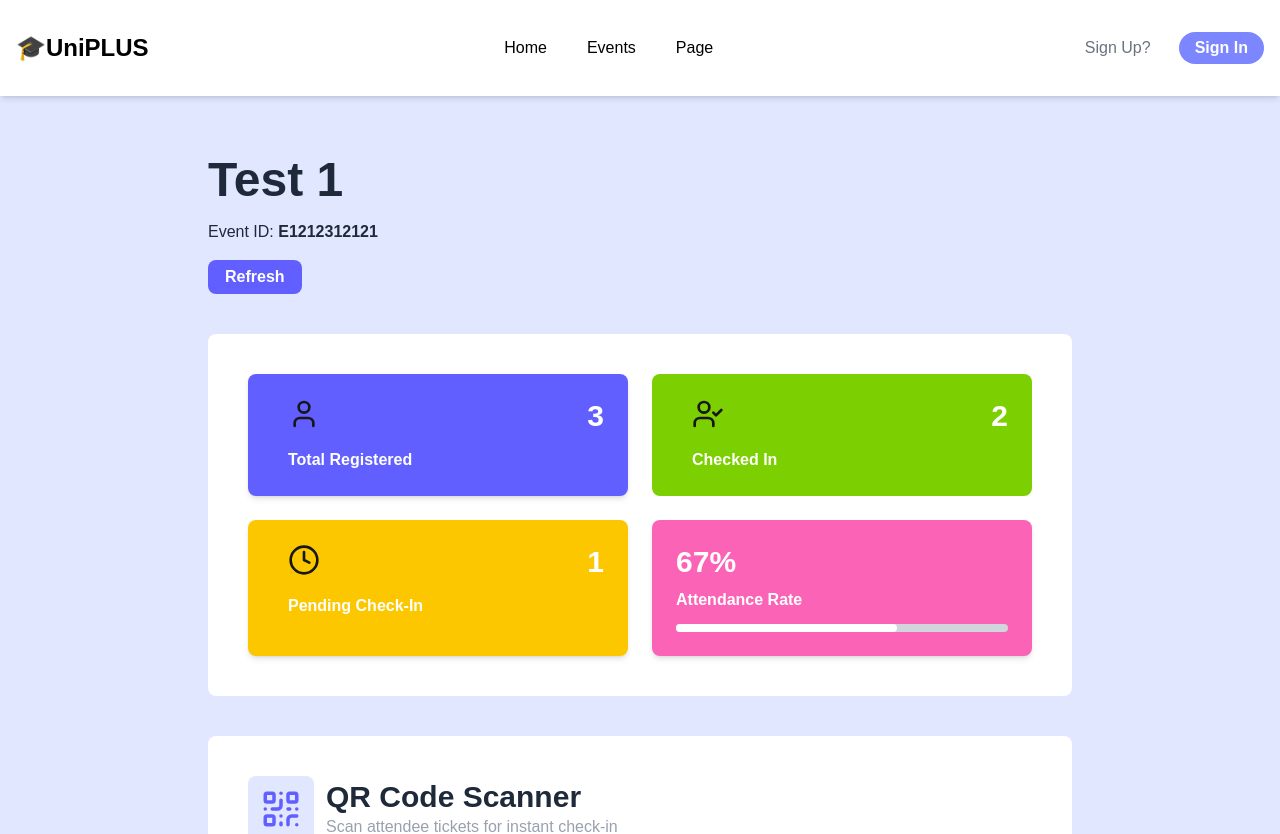
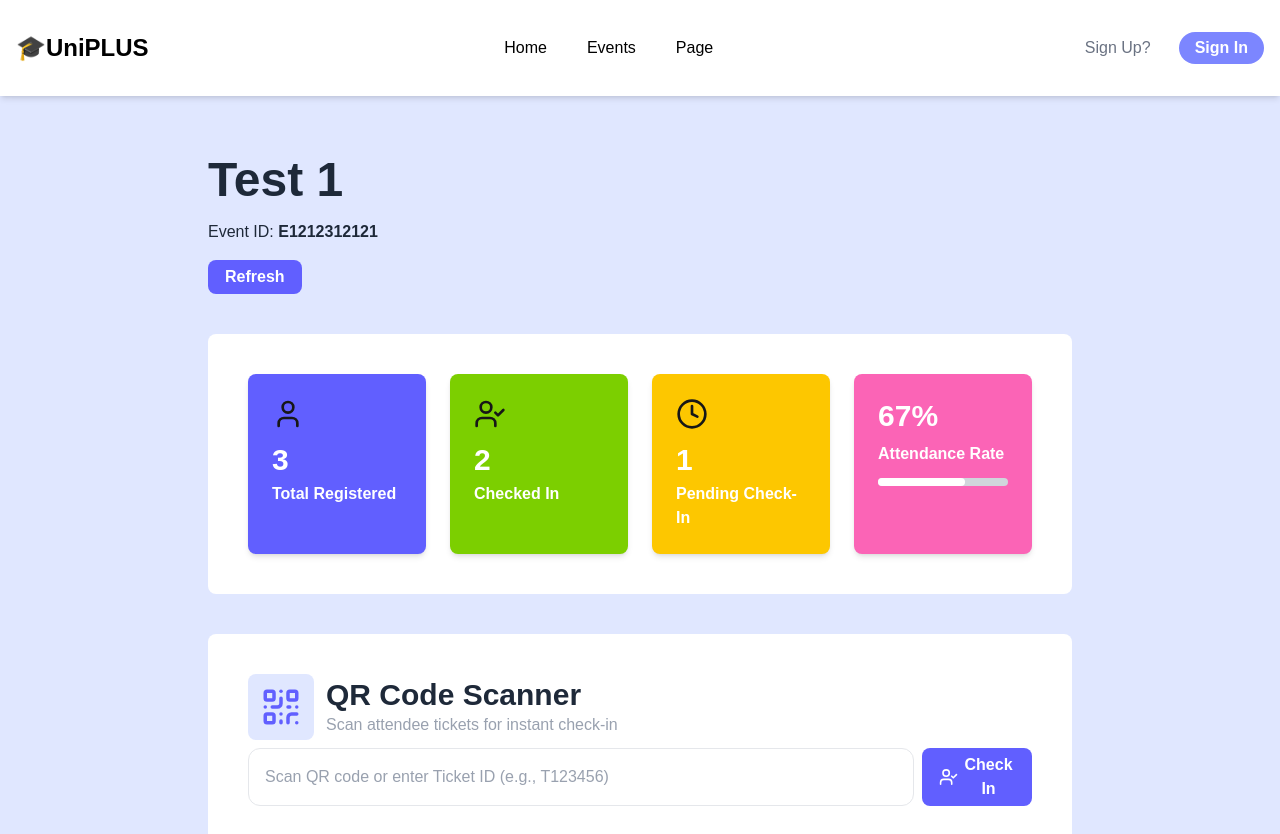
Before and after one commit to RTBS-ISP/UniPlus, a Next.js app in the folder frontend/uniplus/: page /events/1/dashboard in a window 1280 px wide. Shown: the top 834 px of the page. Built offline with nearby package versions, Linux system fonts and the light colour scheme; no server answers.

Commit message:
style: adjust stats cards layout to be in row

```diff
--- a/frontend/uniplus/app/events/[id]/dashboard/page.tsx
+++ b/frontend/uniplus/app/events/[id]/dashboard/page.tsx
@@ -70,32 +70,26 @@ export default function DashBoardPage() {
 
         {/* Stats Cards */}
         <div className="flex flex-col items-center justify-center rounded-lg mt-10 mx-52 bg-white">
-          <div className="grid grid-cols-2 gap-6 w-full p-10">
+          <div className="grid grid-cols-4 gap-6 w-full p-10">
             {/* Total Registered */}
-            <div className="bg-indigo-500 rounded-lg p-6 flex flex-row shadow-md">
-              <div className="flex flex-col items-start gap-y-2.5 ml-4 w-full">
-                <User size={32} className="font-extrabold"/>
-                <div className="text-white font-extrabold mt-2">Total Registered</div>
-              </div>
-              <div className="flex text-white text-3xl font-extrabold w-full justify-end">{totalRegistered}</div>
+            <div className="bg-indigo-500 rounded-lg p-6 flex flex-col shadow-md">
+              <User size={32} className="font-extrabold mb-3"/>
+              <div className="flex text-white text-3xl font-extrabold mb-1">{totalRegistered}</div>
+              <div className="text-white font-extrabold">Total Registered</div>
             </div>
 
             {/* Checked In */}
-            <div className="bg-lime-500 rounded-lg p-6 flex flex-rowshadow-md">
-              <div className="flex flex-col items-start gap-y-2.5 ml-4 w-full">
-                <UserCheck size={32} className="font-extrabold"/>
-                <div className="text-white font-extrabold mt-2">Checked In</div>
-              </div>
-              <div className="flex text-white text-3xl font-extrabold w-full justify-end">{checkedIn}</div>
+            <div className="bg-lime-500 rounded-lg p-6 flex flex-col shadow-md">
+              <UserCheck size={32} className="font-extrabold mb-3"/>
+              <div className="flex text-white text-3xl font-extrabold mb-1">{checkedIn}</div>
+              <div className="text-white font-extrabold">Checked In</div>
             </div>
 
             {/* Pending */}
-            <div className="bg-yellow-400 rounded-lg p-6 flex flex-row shadow-md">
-              <div className="flex flex-col items-start gap-y-2.5 ml-4 w-full">
-                <Clock size={32} className="font-extrabold"/>
-                <div className="text-white font-extrabold mt-2">Pending Check-In</div>
-              </div>
-              <div className="flex text-white text-3xl font-extrabold w-full justify-end">{pending}</div>
+            <div className="bg-yellow-400 rounded-lg p-6 flex flex-col shadow-md">
+              <Clock size={32} className="font-extrabold mb-3"/>
+              <div className="flex text-white text-3xl font-extrabold mb-1">{pending}</div>
+              <div className="text-white font-extrabold">Pending Check-In</div>
             </div>
 
             {/* Attendance Rate */}
```
